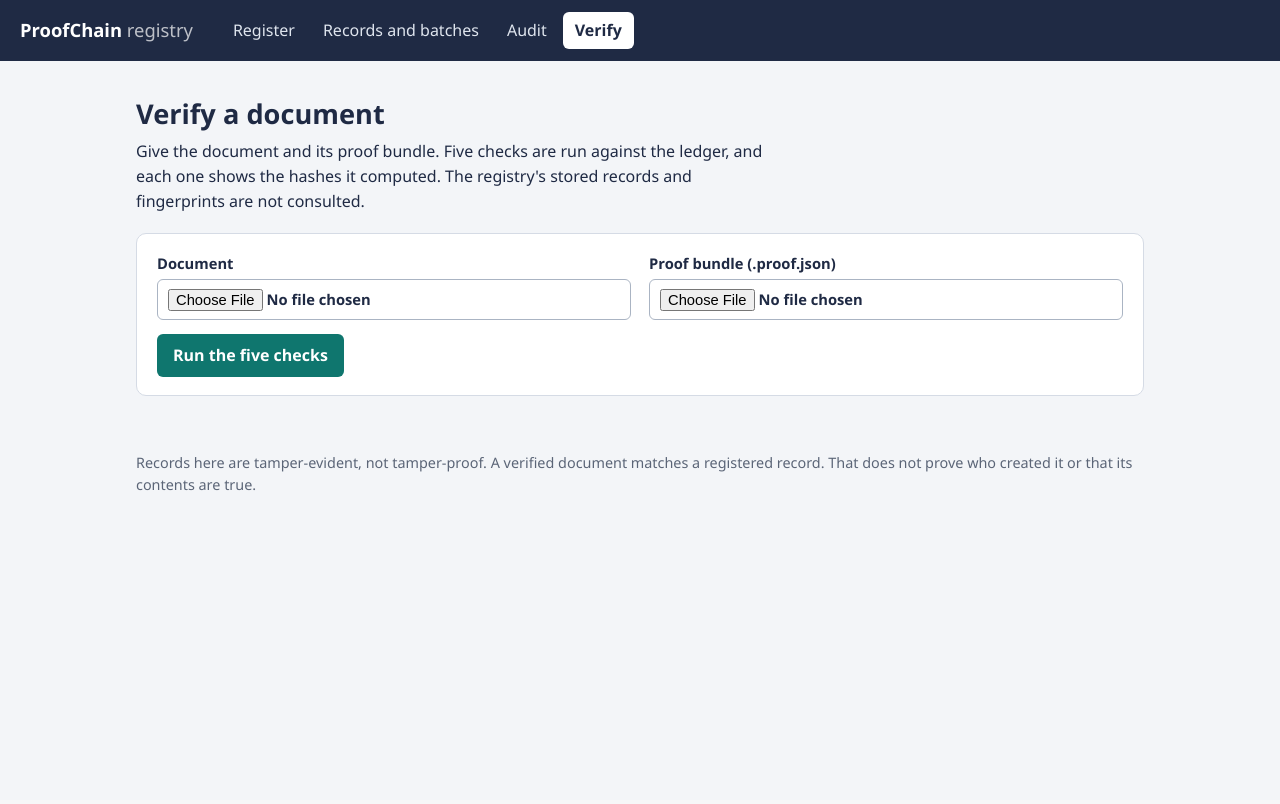
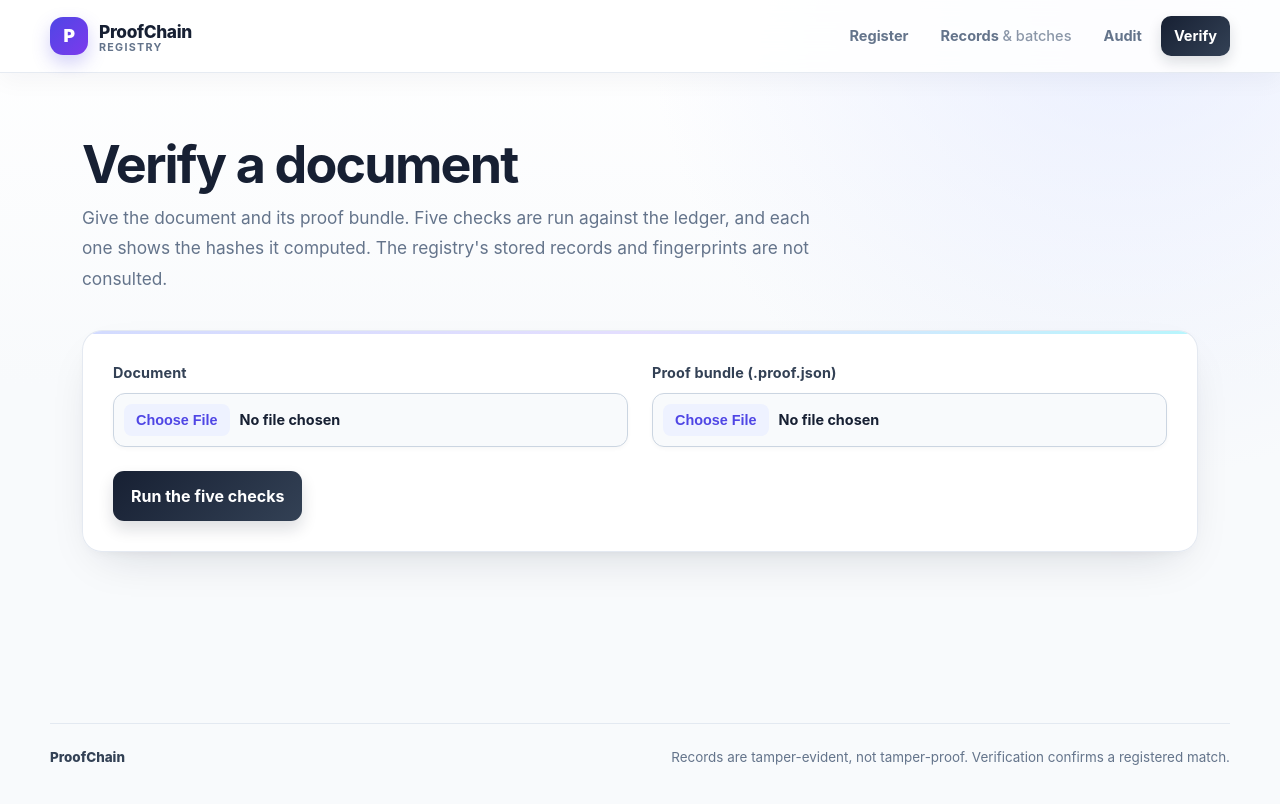
Before and after one commit to AeroSalu/ProofChain-Verifiable-Records-Tamper-Detection, a FastAPI app: page /verify in a window 1280 px wide. Before the commit the page ends 491 px from the top, so only its background shows below. Run offline with FastAPI, Linux system fonts and the light colour scheme.

Commit message:
Redesign registry UI
Co-authored-by: Copilot <223556219+Copilot@users.noreply.github.com>

```diff
--- a/proofchain/registry/static/style.css
+++ b/proofchain/registry/static/style.css
@@ -1,80 +1,350 @@
 :root {
-  --ink: #1f2a44;
-  --muted: #5b6577;
-  --line: #d5dbe5;
-  --page: #f3f5f8;
-  --paper: #ffffff;
-  --teal: #0f766e;
-  --teal-soft: #e0f1ee;
-  --red: #b42318;
-  --red-soft: #fdecea;
-  --amber: #92400e;
-  --amber-soft: #fcebcf;
-  --mono: Consolas, "Cascadia Mono", Menlo, monospace;
+  --ink: #172033;
+  --ink-soft: #334155;
+  --muted: #64748b;
+  --faint: #94a3b8;
+  --line: rgba(226, 232, 240, .92);
+  --page: #f8fafc;
+  --paper: #fff;
+  --indigo: #4f46e5;
+  --violet: #7c3aed;
+  --cyan: #0891b2;
+  --emerald: #059669;
+  --red: #dc2626;
+  --amber: #d97706;
+  --mono: "SFMono-Regular", Consolas, "Cascadia Mono", Menlo, monospace;
+  --shadow: 0 18px 45px -20px rgba(15, 23, 42, .18), 0 5px 14px -8px rgba(15, 23, 42, .08);
+  --shadow-hover: 0 24px 52px -22px rgba(79, 70, 229, .22), 0 8px 18px -10px rgba(15, 23, 42, .1);
 }
 
 * { box-sizing: border-box; }
-body { margin: 0; font: 16px/1.55 "Segoe UI", system-ui, sans-serif; color: var(--ink); background: var(--page); }
-main { max-width: 1040px; margin: 0 auto; padding: 24px 16px 40px; }
-h1 { font-size: 1.7rem; margin: 8px 0 4px; }
-h2 { font-size: 1.2rem; margin: 28px 0 10px; }
-h3 { font-size: 1.05rem; margin: 0 0 6px; overflow-wrap: anywhere; }
-.card h2, .card h3 { margin-top: 0; }
-a { color: var(--teal); }
-.lead { max-width: 70ch; margin: 0 0 20px; }
+html { min-width: 320px; scroll-behavior: smooth; }
+body {
+  margin: 0;
+  color: var(--ink);
+  background:
+    radial-gradient(circle at 88% 0%, rgba(224, 231, 255, .65), transparent 30rem),
+    linear-gradient(180deg, #fff 0, var(--page) 24rem, #f8fafc 100%);
+  font: 16px/1.65 Inter, ui-sans-serif, system-ui, -apple-system, BlinkMacSystemFont, "Segoe UI", sans-serif;
+  -webkit-font-smoothing: antialiased;
+}
+
+a { color: var(--indigo); transition: color .2s ease, opacity .2s ease; }
+a:hover { color: var(--violet); }
+button, input, select { font: inherit; }
+button:focus-visible, input:focus-visible, select:focus-visible, a:focus-visible {
+  outline: 3px solid rgba(99, 102, 241, .35);
+  outline-offset: 3px;
+}
+
+.top {
+  position: sticky;
+  top: 0;
+  z-index: 10;
+  padding: 16px 24px;
+  background: rgba(255, 255, 255, .86);
+  border-bottom: 1px solid rgba(226, 232, 240, .86);
+  box-shadow: 0 8px 24px rgba(15, 23, 42, .04);
+  backdrop-filter: blur(18px);
+}
+.top-inner {
+  display: flex;
+  max-width: 1180px;
+  margin: 0 auto;
+  align-items: center;
+  justify-content: space-between;
+  gap: 24px;
+}
+.brand {
+  display: inline-flex;
+  align-items: center;
+  gap: 11px;
+  color: var(--ink);
+  font-size: 1.08rem;
+  font-weight: 800;
+  letter-spacing: -.02em;
+  text-decoration: none;
+  white-space: nowrap;
+}
+.brand:hover { color: var(--ink); }
+.brand small {
+  display: block;
+  margin-top: -4px;
+  color: var(--muted);
+  font-size: .67rem;
+  font-weight: 700;
+  letter-spacing: .12em;
+  line-height: 1;
+  text-transform: uppercase;
+}
+.brand-mark {
+  display: grid;
+  width: 38px;
+  height: 38px;
+  place-items: center;
+  color: #fff;
+  border-radius: 13px;
+  background: linear-gradient(135deg, var(--indigo), var(--violet));
+  box-shadow: 0 8px 18px rgba(79, 70, 229, .25);
+  font-size: 1.1rem;
+  font-weight: 900;
+}
+nav { display: flex; flex-wrap: wrap; gap: 6px; align-items: center; }
+nav a {
+  padding: 8px 13px;
+  color: var(--muted);
+  border-radius: 10px;
+  font-size: .91rem;
+  font-weight: 700;
+  text-decoration: none;
+  transition: all .2s ease-in-out;
+}
+nav a:hover { color: var(--ink); background: #f1f5f9; transform: translateY(-1px); }
+nav a[aria-current] {
+  color: #fff;
+  background: linear-gradient(135deg, var(--ink), #334155);
+  box-shadow: 0 6px 14px rgba(15, 23, 42, .14);
+}
+.nav-detail { font-weight: 500; opacity: .75; }
+
+.page-shell {
+  max-width: 1180px;
+  min-height: calc(100vh - 150px);
+  margin: 0 auto;
+  padding: 64px 32px 72px;
+}
+.site-footer { padding: 0 32px 36px; color: var(--muted); font-size: .84rem; }
+.footer-inner {
+  display: flex;
+  max-width: 1180px;
+  margin: 0 auto;
+  padding-top: 22px;
+  justify-content: space-between;
+  gap: 18px;
+  border-top: 1px solid var(--line);
+}
+.footer-mark { color: var(--ink-soft); font-weight: 800; }
+
+h1, h2, h3 { color: var(--ink); letter-spacing: -.035em; }
+h1 { max-width: 760px; margin: 0 0 10px; font-size: clamp(2.25rem, 5vw, 3.25rem); line-height: 1.08; }
+h2 { margin: 0 0 18px; font-size: clamp(1.45rem, 2.4vw, 2rem); line-height: 1.2; }
+h3 { margin: 0 0 10px; font-size: 1.2rem; line-height: 1.3; }
+.lead {
+  max-width: 760px;
+  margin: 0 0 36px;
+  color: var(--muted);
+  font-size: 1.08rem;
+  line-height: 1.75;
+}
 .muted { color: var(--muted); }
 
-.top { display: flex; flex-wrap: wrap; gap: 8px 28px; align-items: center; padding: 12px 20px; background: var(--ink); }
-.brand { color: #fff; font-weight: 700; font-size: 1.15rem; text-decoration: none; }
-.brand span { font-weight: 400; opacity: .7; }
-nav { display: flex; flex-wrap: wrap; gap: 4px; }
-nav a { color: #dfe5ee; text-decoration: none; padding: 6px 12px; border-radius: 6px; }
-nav a:hover { background: rgba(255, 255, 255, .12); }
-nav a[aria-current] { background: #fff; color: var(--ink); font-weight: 600; }
-footer { max-width: 1040px; margin: 0 auto; padding: 0 16px 32px; color: var(--muted); font-size: .9rem; }
+.card {
+  position: relative;
+  margin: 0 0 24px;
+  padding: 30px;
+  overflow: hidden;
+  background: rgba(255, 255, 255, .94);
+  border: 1px solid var(--line);
+  border-radius: 20px;
+  box-shadow: var(--shadow);
+}
+.card::before {
+  position: absolute;
+  inset: 0 0 auto;
+  height: 3px;
+  content: "";
+  background: linear-gradient(90deg, #c7d2fe, #ddd6fe, #a5f3fc);
+  opacity: .8;
+}
+.card:hover { box-shadow: var(--shadow-hover); }
+.card h2 { display: flex; align-items: center; flex-wrap: wrap; gap: 10px; }
+.split { display: flex; flex-wrap: wrap; gap: 16px 24px; align-items: center; justify-content: space-between; }
 
-.card { background: var(--paper); border: 1px solid var(--line); border-radius: 10px; padding: 18px 20px; margin: 0 0 16px; }
-.split { display: flex; flex-wrap: wrap; gap: 8px 16px; align-items: center; justify-content: space-between; }
-.fields { display: grid; grid-template-columns: repeat(auto-fit, minmax(220px, 1fr)); gap: 14px 18px; margin: 0 0 14px; }
-label { display: block; font-weight: 600; font-size: .92rem; }
-label.narrow { max-width: 320px; margin: 0 0 14px; }
-input, select { display: block; width: 100%; margin-top: 4px; padding: 8px 10px; font: inherit; color: inherit;
-  background: var(--paper); border: 1px solid #aab4c3; border-radius: 6px; }
-input:focus-visible, select:focus-visible, button:focus-visible, a:focus-visible { outline: 3px solid #5eb3aa; outline-offset: 2px; }
-button { font: inherit; font-weight: 600; color: #fff; background: var(--teal); border: 0; border-radius: 6px;
-  padding: 9px 16px; cursor: pointer; }
-button:hover { background: #0b5d57; }
-button:disabled { background: #aab4c3; cursor: not-allowed; }
-button.link { display: inline; padding: 0 2px; background: none; color: var(--teal); text-decoration: underline; }
-.hint { display: block; margin-top: 4px; font-weight: 400; color: var(--muted); }
+.fields {
+  display: grid;
+  grid-template-columns: repeat(auto-fit, minmax(240px, 1fr));
+  gap: 24px;
+  margin: 0 0 24px;
+}
+label {
+  display: block;
+  color: var(--ink-soft);
+  font-size: .9rem;
+  font-weight: 750;
+  letter-spacing: .01em;
+}
+label.narrow { max-width: 360px; margin: 0 0 24px; }
+input, select {
+  display: block;
+  width: 100%;
+  margin-top: 8px;
+  padding: 12px 14px;
+  color: var(--ink);
+  background: #fff;
+  border: 1px solid #cbd5e1;
+  border-radius: 12px;
+  box-shadow: 0 2px 4px rgba(15, 23, 42, .03);
+  transition: border-color .2s ease, box-shadow .2s ease, transform .2s ease;
+}
+input:hover, select:hover { border-color: #a5b4fc; }
+input:focus, select:focus {
+  border-color: var(--indigo);
+  box-shadow: 0 0 0 4px rgba(99, 102, 241, .12);
+}
+input[type="file"] { padding: 10px; background: #f8fafc; }
+input[type="file"]::file-selector-button {
+  margin-right: 10px;
+  padding: 8px 12px;
+  color: var(--indigo);
+  background: #eef2ff;
+  border: 0;
+  border-radius: 8px;
+  font-weight: 700;
+  cursor: pointer;
+}
 
-code, output { font-family: var(--mono); font-size: .86rem; overflow-wrap: anywhere; }
-.hash-line { margin: 0 0 12px; color: var(--muted); }
-.hash-line code, .hash-line output { color: var(--ink); margin-left: 6px; }
-.hashes { display: grid; grid-template-columns: max-content 1fr; gap: 2px 12px; margin-top: 6px; padding: 8px 10px;
-  background: var(--page); border-radius: 6px; font-size: .86rem; color: var(--muted); }
-.hashes code { color: var(--ink); }
-.facts { display: grid; grid-template-columns: max-content 1fr; gap: 4px 16px; margin: 10px 0 14px; }
-.facts dt { color: var(--muted); }
-.facts dd { margin: 0; }
+button {
+  padding: 12px 18px;
+  color: #fff;
+  background: linear-gradient(135deg, #172033, #334155);
+  border: 0;
+  border-radius: 11px;
+  box-shadow: 0 8px 16px rgba(15, 23, 42, .14);
+  cursor: pointer;
+  font-weight: 750;
+  transition: all .2s ease-in-out;
+}
+button:hover { box-shadow: 0 12px 22px rgba(15, 23, 42, .2); transform: translateY(-2px); }
+button:disabled { opacity: .48; box-shadow: none; cursor: not-allowed; transform: none; }
+button.link {
+  display: inline;
+  padding: 0 3px;
+  color: var(--indigo);
+  background: none;
+  border: 0;
+  border-radius: 4px;
+  box-shadow: none;
+  font-size: inherit;
+  text-decoration: underline;
+}
+button.link:hover { color: var(--violet); transform: none; }
+.hint { display: block; margin-top: 7px; color: var(--muted); font-size: .86rem; font-weight: 500; }
 
-.scroll { overflow-x: auto; }
-table { width: 100%; border-collapse: collapse; font-size: .93rem; }
-th, td { text-align: left; vertical-align: top; padding: 8px 10px; border-bottom: 1px solid var(--line); }
-th { color: var(--muted); font-weight: 600; white-space: nowrap; }
+code, output { font-family: var(--mono); font-size: .84rem; overflow-wrap: anywhere; }
+.hash-line {
+  display: flex;
+  flex-wrap: wrap;
+  align-items: center;
+  gap: 8px;
+  margin: 0 0 22px;
+  color: var(--muted);
+}
+.hash-line code, .hash-line output { color: var(--ink-soft); }
+.hash-line output { padding: 8px 10px; background: #f8fafc; border-radius: 8px; }
+.hashes {
+  display: grid;
+  grid-template-columns: max-content 1fr;
+  gap: 8px 14px;
+  margin-top: 10px;
+  padding: 14px;
+  color: var(--muted);
+  background: linear-gradient(135deg, #f8fafc, #eef2ff);
+  border: 1px solid #e0e7ff;
+  border-radius: 12px;
+  font-size: .82rem;
+}
+.hashes code { color: var(--ink-soft); }
+.facts {
+  display: grid;
+  grid-template-columns: max-content 1fr;
+  gap: 10px 20px;
+  margin: 0 0 24px;
+  padding: 18px;
+  background: #f8fafc;
+  border: 1px solid var(--line);
+  border-radius: 14px;
+}
+.facts dt { color: var(--muted); font-size: .86rem; font-weight: 700; }
+.facts dd { margin: 0; color: var(--ink-soft); overflow-wrap: anywhere; }
+
+.scroll { overflow-x: auto; padding-bottom: 4px; }
+table { width: 100%; min-width: 720px; border-collapse: separate; border-spacing: 0; font-size: .92rem; }
+th, td { padding: 15px 14px; text-align: left; vertical-align: top; border-bottom: 1px solid var(--line); }
+th {
+  color: var(--muted);
+  background: #f8fafc;
+  font-size: .77rem;
+  font-weight: 800;
+  letter-spacing: .08em;
+  text-transform: uppercase;
+  white-space: nowrap;
+}
+th:first-child { border-radius: 10px 0 0 10px; }
+th:last-child { border-radius: 0 10px 10px 0; }
+td { color: var(--ink-soft); }
+tbody tr { transition: background .2s ease; }
+tbody tr:hover { background: #fafbff; }
 tr:last-child td { border-bottom: 0; }
 td:first-child, .nowrap { white-space: nowrap; }
 
-.tag { display: inline-block; padding: 1px 9px; border-radius: 999px; font: 600 .78rem/1.6 "Segoe UI", system-ui, sans-serif;
-  background: var(--page); color: var(--muted); border: 1px solid var(--line); vertical-align: middle; white-space: nowrap; }
-.tag.ok, .tag.pass, .tag.sealed { background: var(--teal-soft); color: var(--teal); border-color: transparent; }
-.tag.problem, .tag.fail { background: var(--red-soft); color: var(--red); border-color: transparent; font-family: var(--mono); }
-.tag.unchecked, .tag.skipped, .tag.open { background: var(--amber-soft); color: var(--amber); border-color: transparent; }
+.tag {
+  display: inline-flex;
+  align-items: center;
+  min-height: 26px;
+  padding: 3px 10px;
+  color: var(--muted);
+  background: #f1f5f9;
+  border: 1px solid #e2e8f0;
+  border-radius: 999px;
+  font: 750 .72rem/1.4 Inter, ui-sans-serif, system-ui, sans-serif;
+  letter-spacing: .04em;
+  vertical-align: middle;
+  white-space: nowrap;
+}
+.tag.ok, .tag.pass, .tag.sealed {
+  color: #047857;
+  background: linear-gradient(135deg, #d1fae5, #ccfbf1);
+  border-color: transparent;
+}
+.tag.problem, .tag.fail {
+  color: #b91c1c;
+  background: #fee2e2;
+  border-color: transparent;
+  font-family: var(--mono);
+}
+.tag.unchecked, .tag.skipped, .tag.open {
+  color: #b45309;
+  background: #fef3c7;
+  border-color: transparent;
+}
 
-.banner { padding: 12px 16px; border-radius: 8px; margin: 0 0 18px; border-left: 5px solid; }
-.banner.good { background: var(--teal-soft); border-color: var(--teal); }
-.banner.bad { background: var(--red-soft); border-color: var(--red); }
-.checks { margin: 0; padding-left: 22px; }
-.checks li { padding: 10px 0; border-bottom: 1px solid var(--line); }
-.checks li:last-child { border-bottom: 0; }
-.checks p { margin: 4px 0 0; }
+.banner {
+  margin: 0 0 24px;
+  padding: 16px 20px;
+  border: 1px solid;
+  border-radius: 14px;
+  box-shadow: 0 8px 18px rgba(15, 23, 42, .05);
+}
+.banner.good { color: #047857; background: linear-gradient(135deg, #ecfdf5, #f0fdfa); border-color: #a7f3d0; }
+.banner.bad { color: #b91c1c; background: linear-gradient(135deg, #fff1f2, #fef2f2); border-color: #fecdd3; }
+.checks { margin: 0; padding-left: 25px; }
+.checks li { padding: 18px 0 18px 8px; border-bottom: 1px solid var(--line); }
+.checks li:first-child { padding-top: 0; }
+.checks li:last-child { border-bottom: 0; padding-bottom: 0; }
+.checks p { margin: 8px 0 0; color: var(--muted); }
+ul { color: var(--muted); }
+
+@media (max-width: 720px) {
+  .top { padding: 14px 18px; }
+  .top-inner { align-items: flex-start; flex-direction: column; gap: 14px; }
+  nav { width: 100%; overflow-x: auto; flex-wrap: nowrap; padding-bottom: 2px; }
+  nav a { flex: 0 0 auto; }
+  .nav-detail { display: none; }
+  .page-shell { padding: 42px 20px 52px; }
+  .site-footer { padding: 0 20px 28px; }
+  .footer-inner { flex-direction: column; gap: 8px; }
+  .card { padding: 24px 20px; border-radius: 16px; }
+  .lead { margin-bottom: 28px; font-size: 1rem; }
+  h1 { font-size: 2.25rem; }
+  .split { align-items: flex-start; }
+}
--- a/proofchain/registry/templates/base.html
+++ b/proofchain/registry/templates/base.html
@@ -8,22 +8,29 @@
 </head>
 <body>
   <header class="top">
-    <a class="brand" href="/">ProofChain <span>registry</span></a>
-    <nav>
-      <a href="/register" {% if page == 'register' %}aria-current="page"{% endif %}>Register</a>
-      <a href="/records" {% if page == 'records' %}aria-current="page"{% endif %}>Records and batches</a>
-      <a href="/audit" {% if page == 'audit' %}aria-current="page"{% endif %}>Audit</a>
-      <a href="/verify" {% if page == 'verify' %}aria-current="page"{% endif %}>Verify</a>
-    </nav>
+    <div class="top-inner">
+      <a class="brand" href="/">
+        <span class="brand-mark" aria-hidden="true">P</span>
+        <span>ProofChain <small>registry</small></span>
+      </a>
+      <nav aria-label="Primary navigation">
+        <a href="/register" {% if page == 'register' %}aria-current="page"{% endif %}>Register</a>
+        <a href="/records" {% if page == 'records' %}aria-current="page"{% endif %}>Records <span class="nav-detail">&amp; batches</span></a>
+        <a href="/audit" {% if page == 'audit' %}aria-current="page"{% endif %}>Audit</a>
+        <a href="/verify" {% if page == 'verify' %}aria-current="page"{% endif %}>Verify</a>
+      </nav>
+    </div>
   </header>
-  <main>
+  <main class="page-shell">
     {% if notice %}<p class="banner good" role="status">{{ notice }}</p>{% endif %}
     {% if error %}<p class="banner bad" role="alert">{{ error }}</p>{% endif %}
     {% block content %}{% endblock %}
   </main>
-  <footer>
-    Records here are tamper-evident, not tamper-proof. A verified document matches a registered record.
-    That does not prove who created it or that its contents are true.
+  <footer class="site-footer">
+    <div class="footer-inner">
+      <span class="footer-mark">ProofChain</span>
+      <span>Records are tamper-evident, not tamper-proof. Verification confirms a registered match.</span>
+    </div>
   </footer>
   <script src="{{ url_for('static', path='app.js') }}" defer></script>
 </body>
```
